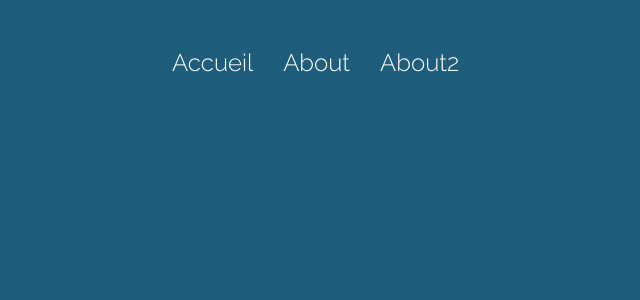
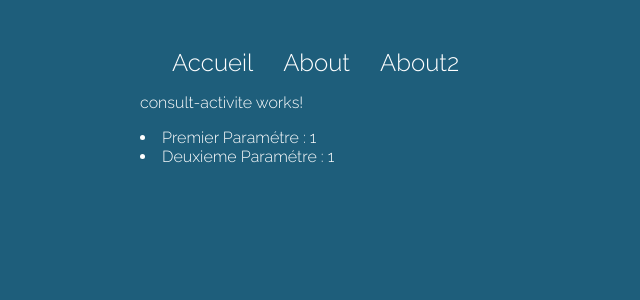
Before and after one commit to SiamakSm/ModuleAngularTP3, an Angular app: page /consultAct/1/1 in a window 1280 px wide. Before the commit this address led to /. Shown: the top 300 px of the page, without its empty margins (0-640 px from the left). Built offline with nearby package versions, Linux system fonts and the light colour scheme.

Commit message:
TP4 - 3.10 @if deuxieme parametre URL

```diff
--- a/src/app/app.routes.ts
+++ b/src/app/app.routes.ts
@@ -8,5 +8,7 @@ export const routes: Routes = [
     {path: 'about' , component: AboutComponent },
     { path: 'index.html', component: HomeComponent },
     { path: 'consultAct', component: ConsultActiviteComponent },
-    { path: 'consultAct/:id', component: ConsultActiviteComponent}
+    { path: 'consultAct/:id', component: ConsultActiviteComponent},
+    { path: 'consultAct/:id/:id2', component: ConsultActiviteComponent}
+
 ];
--- a/src/app/consult-activite/consult-activite.component.html
+++ b/src/app/consult-activite/consult-activite.component.html
@@ -1 +1,9 @@
-<p>consult-activite works! ::: {{monVariableId}}</p>
+<p>consult-activite works!</p>
+
+<div>
+    <li>Premier Paramétre : {{monVariableId}}</li>
+    @if (monVariableId2) {
+        <li>Deuxieme Paramétre : {{monVariableId2}}</li>
+    }
+
+</div>
--- a/src/app/consult-activite/consult-activite.component.ts
+++ b/src/app/consult-activite/consult-activite.component.ts
@@ -9,9 +9,12 @@ import { ActivatedRoute } from '@angular/router';
 })
 export class ConsultActiviteComponent {
   monVariableId: string = '';
+  monVariableId2: string = '';
 
   constructor(private monParam: ActivatedRoute){
     this.monVariableId = monParam.snapshot.params['id'];
-    console.log(this.monVariableId);
+    //console.log(this.monVariableId);
+    this.monVariableId2 = monParam.snapshot.params['id2'];
+
   }
 }
```
